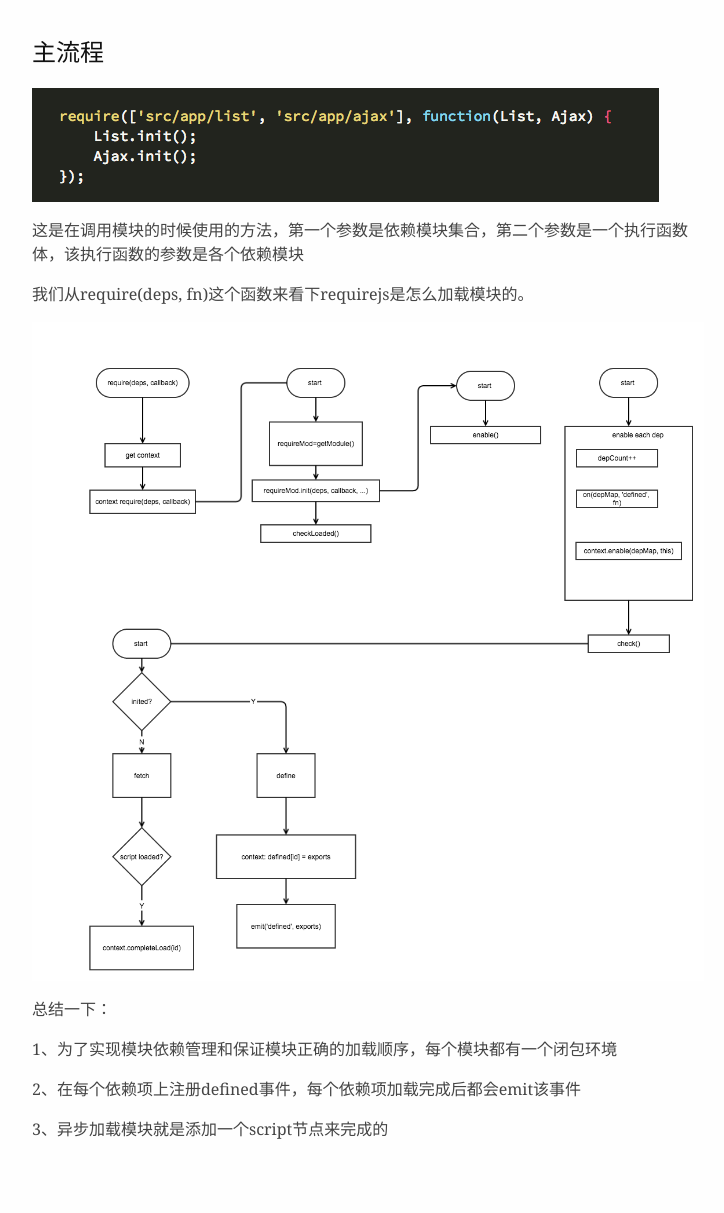
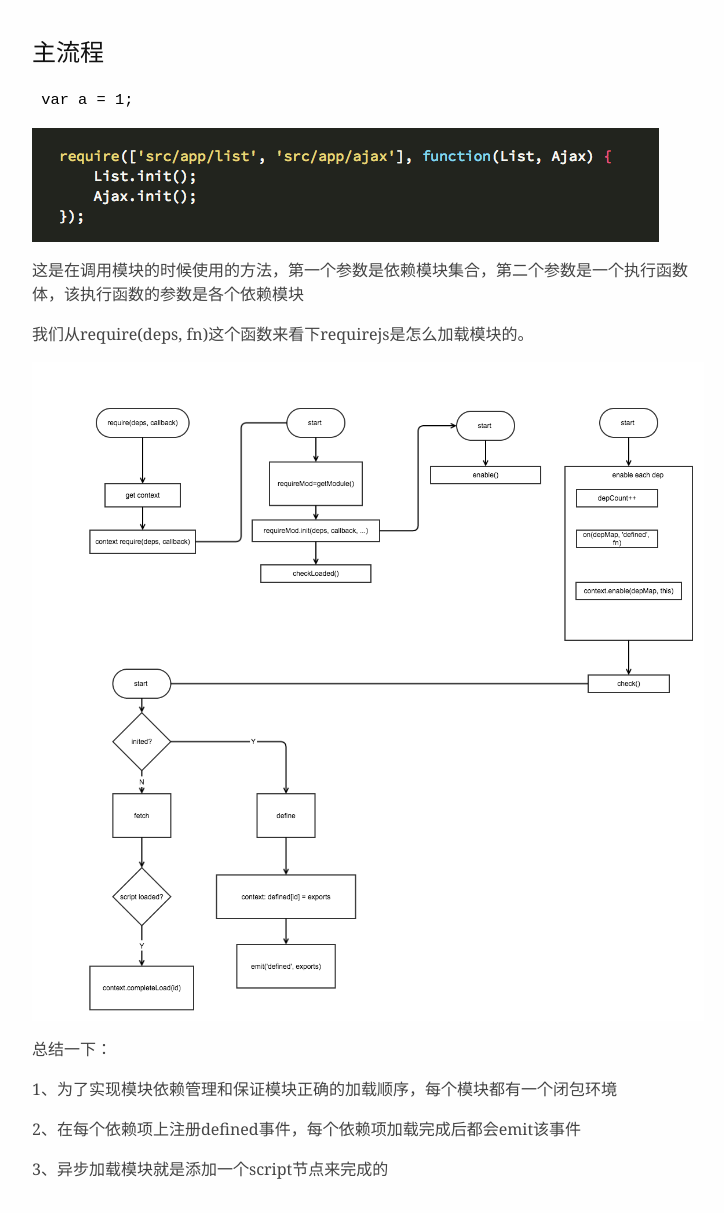
Before and after one commit to shelwinjue/shelwinjue.github.io, a Jekyll site: the page built from _posts/2015-02-05-requirejs源码解析.md, in a window 1280 px wide. Shown: the whole page, without its empty margins (272-996 px from the left). Built offline with Jekyll 4.4.1, drawn with Linux system fonts in a browser that asks for light colours; before the commit the page ends 1173 px from its top, so only the background shows below that.

Commit message:
Update 2015-02-05-requirejs源码解析.md

````diff
--- a/_posts/2015-02-05-requirejs源码解析.md
+++ b/_posts/2015-02-05-requirejs源码解析.md
@@ -5,6 +5,9 @@ title: requirejs源码解析
 
 ### 主流程
 
+```javascript
+ var a = 1;
+```
 
 ![icon]({{ site.url }}/assets/js.png)
 
````
